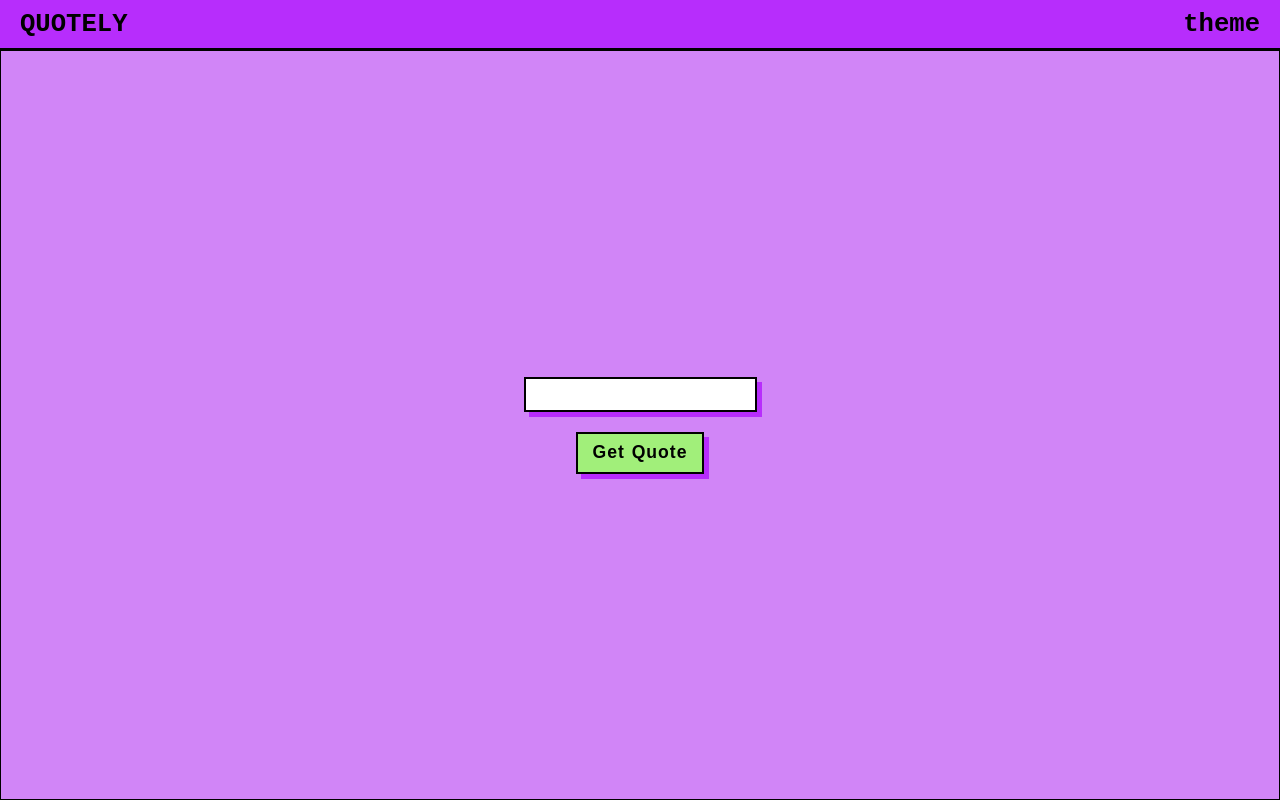
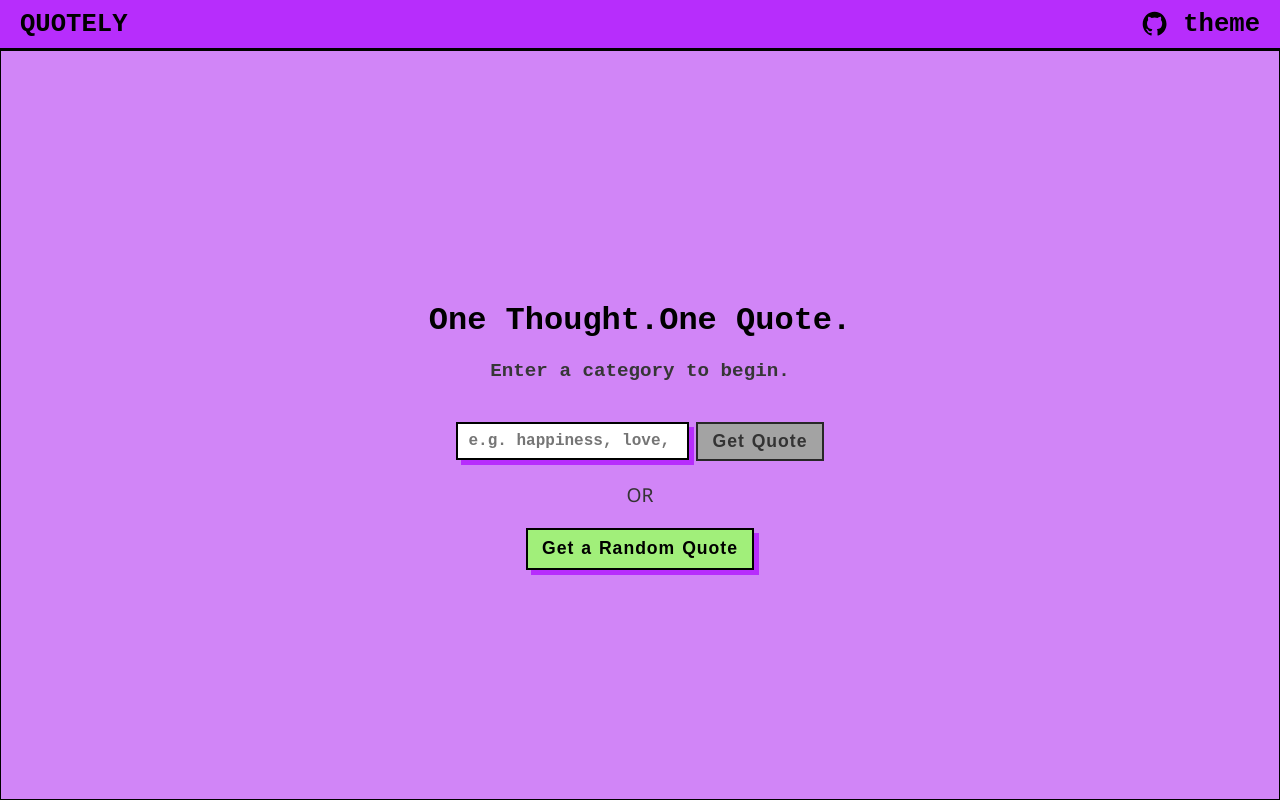
Before and after one commit to KSAdhikari008/ZQuote_Generator, a React (Vite) app: page / in a window 1280 px wide. Built offline with nearby package versions, Linux system fonts and the light colour scheme.

Commit message:
feat: impliment category based search, add github repo link

```diff
--- a/package.json
+++ b/package.json
@@ -11,7 +11,8 @@
   },
   "dependencies": {
     "react": "^19.2.8",
-    "react-dom": "^19.2.8"
+    "react-dom": "^19.2.8",
+    "react-icons": "^5.7.0"
   },
   "devDependencies": {
     "@eslint/js": "^10.0.1",
--- a/src/App.css
+++ b/src/App.css
@@ -31,6 +31,19 @@ header{
     font-family: 'Courier New', Courier, monospace;
 }
 
+.right-section{
+    display: flex;
+    align-items: center;
+    gap: 15px;
+}
+
+.right-section a{
+    text-decoration: none;
+    color: inherit;
+    font-size: 1.7rem;
+    margin: 7px 0px 0px 0px;
+}
+
 main{
     box-sizing: border-box;
     padding: 30px;
@@ -43,9 +56,33 @@ main{
     align-items: center;
 }
 
+.heading{
+    text-align: center;
+}
+
+h1 span{
+    display: inline-block;
+    white-space: nowrap;
+}
+
+p{
+    padding: 0;
+    font-weight: 600;
+    color: rgb(54, 54, 54);
+    font-size: 1.2rem;
+}
+
+.category-form{
+    display: flex;
+    flex-flow: row wrap;
+    justify-content: center;
+    align-items: center;
+    gap: 7px;
+}
+
 .search-category{
     max-width: 250px;
-    height: 35px;
+    height: 38px;
     padding: 0 10px;
     color: rgb(97, 97, 97);
     font-family: inherit;
@@ -54,6 +91,34 @@ main{
     border: 2px solid black;
     outline: none;
     box-shadow: 5px 5px 0px var(--contrast-dark);
+}
+
+.getBtn{
+    box-sizing: content-box;
+    height: 29px;
+    padding: 3px 14px;
+    background-color:#a1ef7a;
+    color: black;
+    font-weight: bolder ;
+    font-size: 1.1rem;
+    word-spacing: 1px;
+    letter-spacing: 1px;
+    border: 2px solid black;
+    box-shadow: 5px 5px 0px var(--contrast-dark);
+}
+
+.getBtn:hover{
+    cursor: pointer;
+    transform: translateY(2px);
+}
+
+.getBtn:disabled{
+    background-color: rgb(163, 163, 163);
+    border-color: rgb(39, 39, 39);
+    color: rgb(51, 51, 51);
+    box-shadow: none;
+    transform: none;
+    cursor: initial;
 }
 
 .quote-container{
@@ -105,7 +170,6 @@ main{
     padding: 10px 20px;
     width: 100%;
     text-align: right;
-    /* border: 1px solid black; */
 }
 
 .categories{
@@ -115,31 +179,15 @@ main{
     letter-spacing: 1px;
     word-spacing: 3px;
     width: 100%;
-    /* border: 1px solid black; */
 }
 
-.getBtn{
-    box-sizing: content-box;
-    height: 2rem;
-    padding: 3px 14px;
-    background-color:#a1ef7a;
-    color: black;
-    font-weight: bolder ;
-    font-size: 1.1rem;
-    word-spacing: 1px;
-    letter-spacing: 1px;
-    border: 2px solid black;
-    box-shadow: 5px 5px 0px var(--contrast-dark);
+.or{
+    color: rgb(52, 51, 51);
+    font-family: 'Segoe UI', Tahoma, Geneva, Verdana, sans-serif;
+    font-size: 1.2rem;
 }
 
-.getBtn:hover{
-    cursor: pointer;
-    transform: translateY(2px);
+.getRandomBtn{
+    height: 2rem;
+    background-color:#a1ef7a;
 }
-
-.getBtn:disabled{
-    background-color: grey;
-    box-shadow: none;
-    transform: none;
-    cursor: initial;
-}
--- a/src/App.jsx
+++ b/src/App.jsx
@@ -1,12 +1,14 @@
 import { useState } from 'react';
 import './App.css'
+import { IoLogoGithub } from 'react-icons/io5';
 
 function App() {
 
   const [quote, setQuote] = useState('');
+  const [category, setCategory] = useState('');
   const [loading, setLoading] = useState(false);
 
-  async function getQuote(){
+  async function getQuote(categoryParam  = ''){
     setLoading(true);
 
     try{
@@ -16,7 +18,7 @@ function App() {
 
 
       const res = await fetch(
-        `${URL}/v2/randomquotes?categories=wisdom`,
+        `${URL}/v2/randomquotes?categories=${encodeURIComponent(categoryParam )}`,
         {
           headers: {
             "X-Api-Key": API_KEY,
@@ -24,13 +26,26 @@ function App() {
         }
       );
       const data  = await res.json();
+
+      if(data.length === 0){
+      alert('No quotes available for this category. Try another one.');
+        return;
+      }
+
       setQuote(data[0]);
+      setCategory('');
 
     }catch(err){
       console.error(err);
     }finally{
       setLoading(false);
     }
+  }
+
+  function getByCategory(e){
+    e.preventDefault();
+    getQuote(category);
+
   }
 
   return (
@@ -40,12 +55,28 @@ function App() {
           <div className="brand">QUOTELY</div>
         </div>
         <div className="right-section">
+          <a href="https://github.com/KSAdhikari008/ZQuote_Generator"><IoLogoGithub/></a>
           <div className="theme-toggle">theme</div>
         </div>
       </header>
 
       <main>
-        <input type='text'  className="search-category"/>
+        <div className="heading">
+          <h1>
+            <span>One Thought.</span>
+            <span> One Quote.</span>
+          </h1>
+          <p>Enter a category to begin.</p>
+        </div>
+        <form onSubmit={getByCategory} className='category-form'>
+          <input type='text'
+                className="search-category"
+                placeholder='e.g. happiness, love, success'
+                value={category}
+                onChange={(e)=> setCategory(e.target.value)}
+                />
+          <button type='submit' className='getBtn' disabled={ loading || !category.trim()} >Get Quote</button>
+          </form>
         {loading
           ? <div className="dots">
               <span></span>
@@ -61,11 +92,22 @@ function App() {
               - {quote.author ? quote.author : "unknown"}
             </div>
             <div className="categories">
-              {quote.categories.map(c => "#"+c+" ")}
+              {quote.categories.map(c =>(
+                <span key={c}>#{c} </span>
+                ))}
             </div>
           </div>
         }
-        <button className="getBtn" onClick={getQuote} disabled={loading && true}>Get Quote</button>
+        <div className="or">OR</div>
+        <button className="getBtn getRandomBtn"
+                onClick={()=>{
+                  getQuote('')
+                // React passes the click event to the event handler(fnc).
+                // onClick={getQuote} effectively calls getQuote(event), so the default argument ('') is not used.
+                // Wrapping it in an arrow function prevents the event from being passed to getQuote.
+                // React passes the event to the arrow function, which then calls getQuote() normally.
+                }}
+                disabled={loading}>Get a Random Quote</button>
       </main>
     </div>
   );
```
Also changed, not shown: 1 other file (tests, documents, lock files or other folders).
